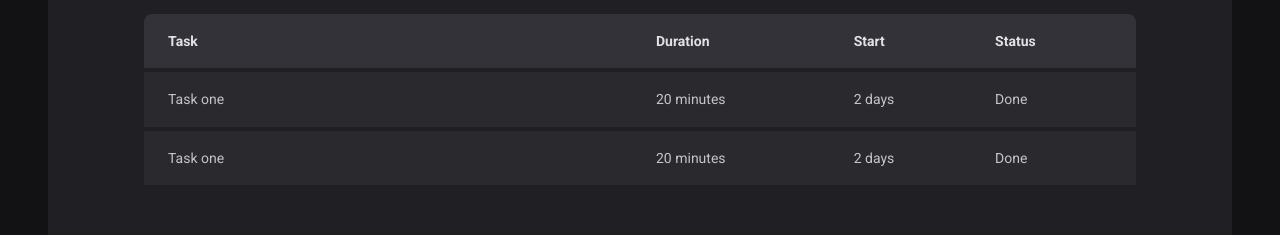
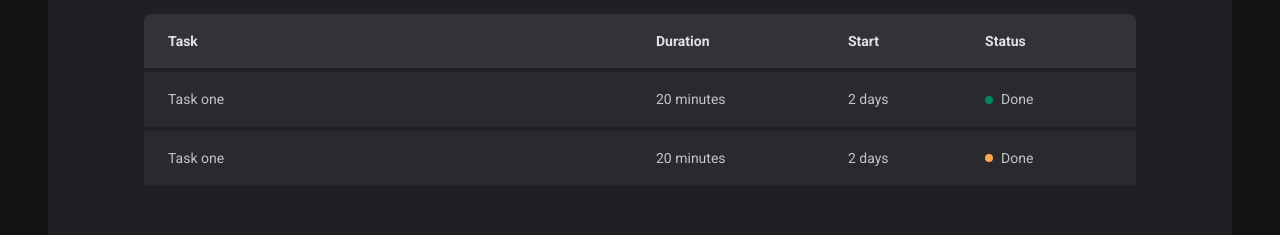
Before and after one commit to ElRobinson/timer, a React (Vite) app: page /history in a window 1280 px wide. Shown: the part 270-505 px from the top of the page. Built offline with nearby package versions, Linux system fonts and the light colour scheme.

Commit message:
feat: added status

```diff
--- a/src/pages/History/index.tsx
+++ b/src/pages/History/index.tsx
@@ -1,4 +1,4 @@
-import { HistoryContainer, HistoryList } from "./styles";
+import { HistoryContainer, HistoryList, Status } from "./styles";
 
 export function History() {
   return (
@@ -20,13 +20,17 @@ export function History() {
               <td>Task one</td>
               <td>20 minutes</td>
               <td>2 days</td>
-              <td>Done</td>
+              <td>
+                <Status statusColor="green">Done</Status>
+              </td>
             </tr>
             <tr>
               <td>Task one</td>
               <td>20 minutes</td>
               <td>2 days</td>
-              <td>Done</td>
+              <td>
+                <Status statusColor="yellow">Done</Status>
+              </td>
             </tr>
           </tbody>
         </table>
--- a/src/pages/History/styles.ts
+++ b/src/pages/History/styles.ts
@@ -60,3 +60,26 @@ export const HistoryList = styled.div`
         }
     }
 `;
+
+const STATUS_COLOR = {
+    yellow: 'yellow-500',
+    green: 'green-500',
+    red: 'red-500',
+} as const;
+interface StatusProps {
+    statusColor: keyof typeof STATUS_COLOR
+}
+
+export const Status = styled.span<StatusProps>`
+    display: flex;
+    align-items: center;
+    gap: 0.5rem;
+
+    &::before {
+        content: '';
+        width: 0.5rem;
+        height: 0.5rem;
+        border-radius: 999px;
+        background: ${props => props.theme[STATUS_COLOR[props.statusColor]]}; ;
+    }
+`;
```
